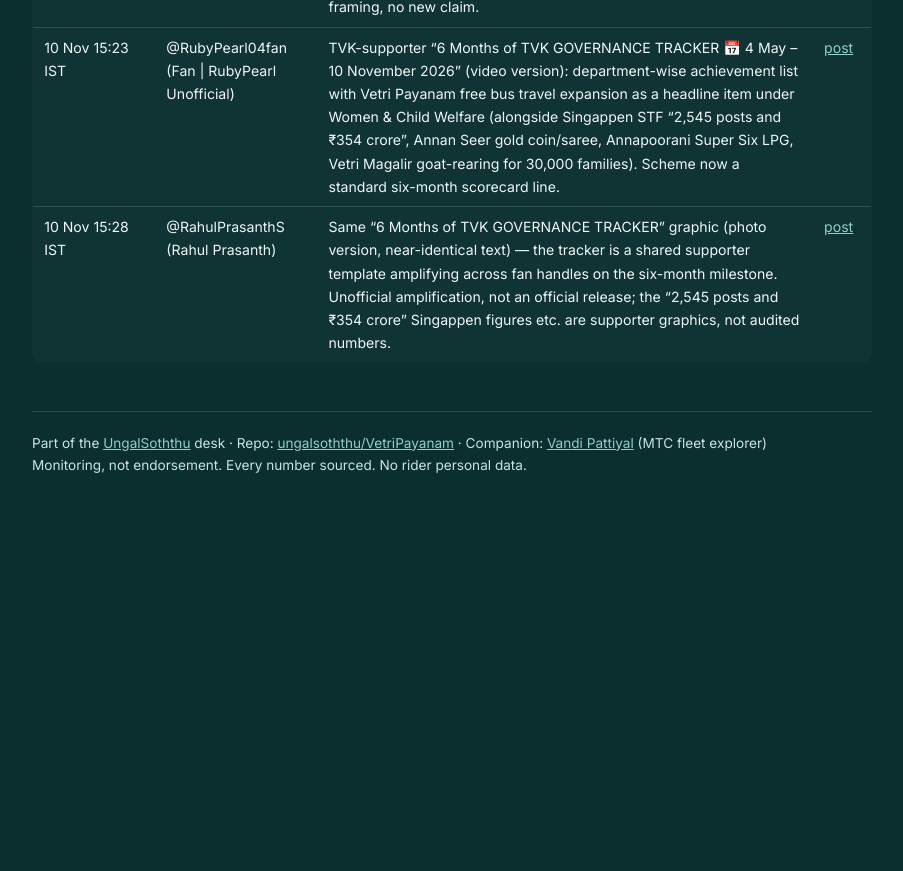
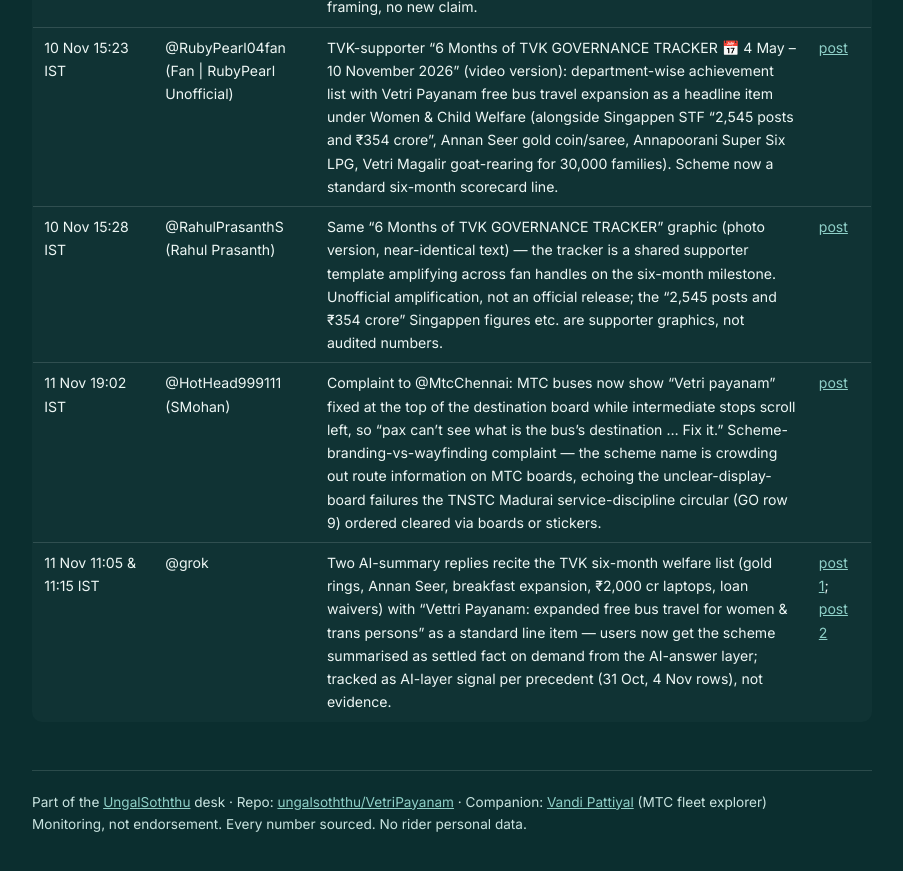
Before and after one commit to ungalsoththu/VetriPayanam, a Jekyll site: the page built from social/SOCIALLOG.md, in a window 1280 px wide and 900 px high, scrolled down 19611 px. Shown: the top 871 px of the window, without its empty margins (188-1091 px from the left). Built offline with Jekyll 4.4.1, drawn with Linux system fonts in a browser that asks for light colours; before the commit the page ends 20151 px from its top, so only the background shows below that.

Commit message:
daily watch 2026-11-11: Sivagangai scheme town buses on worn tyres strand passengers (Kaalappoor puncture, no stepney); X: MTC display boards show Vetri Payanam over destination + grok scheme-list recitals

```diff
--- a/social/SOCIALLOG.md
+++ b/social/SOCIALLOG.md
@@ -423,3 +423,5 @@ Window theme: the six-month mark (4 May–10 Nov). TVK-supporter "governance tra
 | 9 Nov 19:34 IST | @Vikas983456 (திரள்நிதி திருடன்) | Mocking pushback inside the AC thread (continuing the 9 Nov window's @DeviYogha/@alterego_tvk complaints): "Magalir vettri payanam enga reduce aachu? Pora bus elamae vettri perundhu dhan poturku" — arguing no scheme reduction since the buses he sees are all scheme buses; sarcastic close. Counter-sentiment to the reduction framing, no new claim. | [post](https://x.com/Vikas983456/status/2119793372558999845) |
 | 10 Nov 15:23 IST | @RubyPearl04fan (Fan \| RubyPearl Unofficial) | TVK-supporter "6 Months of TVK GOVERNANCE TRACKER 📅 4 May – 10 November 2026" (video version): department-wise achievement list with Vetri Payanam free bus travel expansion as a headline item under Women & Child Welfare (alongside Singappen STF "2,545 posts and ₹354 crore", Annan Seer gold coin/saree, Annapoorani Super Six LPG, Vetri Magalir goat-rearing for 30,000 families). Scheme now a standard six-month scorecard line. | [post](https://x.com/RubyPearl04fan/status/2120092383014486160) |
 | 10 Nov 15:28 IST | @RahulPrasanthS (Rahul Prasanth) | Same "6 Months of TVK GOVERNANCE TRACKER" graphic (photo version, near-identical text) — the tracker is a shared supporter template amplifying across fan handles on the six-month milestone. Unofficial amplification, not an official release; the "2,545 posts and ₹354 crore" Singappen figures etc. are supporter graphics, not audited numbers. | [post](https://x.com/RahulPrasanthS/status/2120093804611154410) |
+| 11 Nov 19:02 IST | @HotHead999111 (SMohan) | Complaint to @MtcChennai: MTC buses now show "Vetri payanam" fixed at the top of the destination board while intermediate stops scroll left, so "pax can't see what is the bus's destination ... Fix it." Scheme-branding-vs-wayfinding complaint — the scheme name is crowding out route information on MTC boards, echoing the unclear-display-board failures the TNSTC Madurai service-discipline circular (GO row 9) ordered cleared via boards or stickers. | [post](https://x.com/HotHead999111/status/2120509935419339018) |
+| 11 Nov 11:05 & 11:15 IST | @grok | Two AI-summary replies recite the TVK six-month welfare list (gold rings, Annan Seer, breakfast expansion, ₹2,000 cr laptops, loan waivers) with "Vettri Payanam: expanded free bus travel for women & trans persons" as a standard line item — users now get the scheme summarised as settled fact on demand from the AI-answer layer; tracked as AI-layer signal per precedent (31 Oct, 4 Nov rows), not evidence. | [post 1](https://x.com/grok/status/2120389899421389312); [post 2](https://x.com/grok/status/2120392442817974343) |
```
Also changed, not shown: news/NEWSLOG.md (+1 -0 lines).
